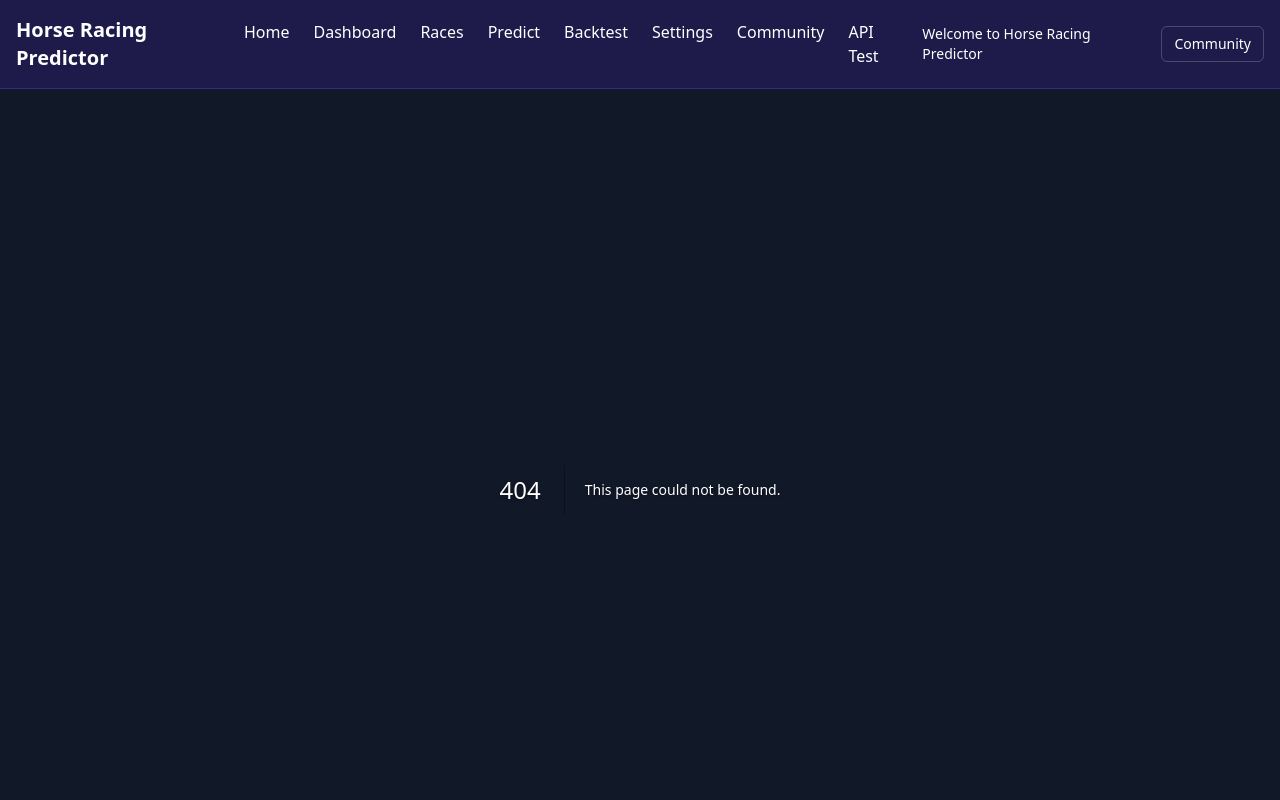
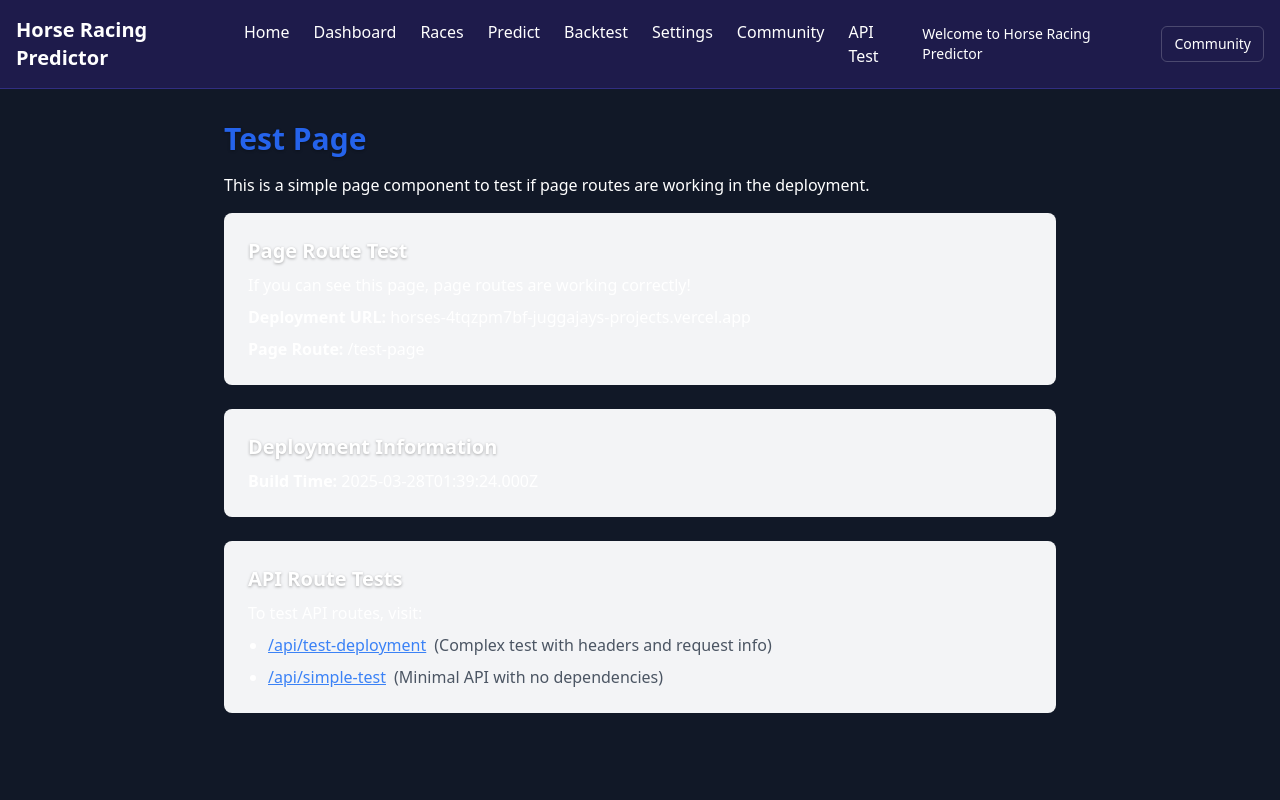
Before and after one commit to juggajay/racing-tool, a Next.js app: page /test-page in a window 1280 px wide. Before the commit this address had no page. Shown: the top 800 px of the page. Built offline with nearby package versions, Linux system fonts and the light colour scheme.

Commit message:
Add test page and simple API route for deployment testing

```diff
--- /dev/null
+++ b/src/app/api/simple-test/route.js
@@ -0,0 +1,9 @@
+// Simple Test API
+// This is a very simple API route with minimal dependencies
+
+export function GET() {
+  return Response.json({
+    message: "Simple API route is working!",
+    timestamp: new Date().toISOString()
+  });
+}
--- /dev/null
+++ b/src/app/test-page/page.tsx
@@ -0,0 +1,56 @@
+// Test Page Component
+// This is a simple page component to test if page routes are working in the deployment
+
+export default function TestPage() {
+  return (
+    <div className="p-8 max-w-4xl mx-auto">
+      <h1 className="text-3xl font-bold text-blue-600 mb-4">Test Page</h1>
+      <p className="mb-4">This is a simple page component to test if page routes are working in the deployment.</p>
+
+      <div className="bg-gray-100 p-6 rounded-lg mb-6">
+        <h2 className="text-xl font-semibold mb-2">Page Route Test</h2>
+        <p>If you can see this page, page routes are working correctly!</p>
+        <p className="mt-2">
+          <strong>Deployment URL:</strong> horses-4tqzpm7bf-juggajays-projects.vercel.app
+        </p>
+        <p className="mt-2">
+          <strong>Page Route:</strong> /test-page
+        </p>
+      </div>
+
+      <div className="bg-gray-100 p-6 rounded-lg mb-6">
+        <h2 className="text-xl font-semibold mb-2">Deployment Information</h2>
+        <p><strong>Build Time:</strong> {new Date().toISOString()}</p>
+      </div>
+
+      <div className="bg-gray-100 p-6 rounded-lg">
+        <h2 className="text-xl font-semibold mb-2">API Route Tests</h2>
+        <p>To test API routes, visit:</p>
+        <ul className="list-disc pl-5 mt-2">
+          <li className="mb-2">
+            <a
+              href="/api/test-deployment"
+              className="text-blue-500 hover:text-blue-700 underline"
+              target="_blank"
+              rel="noopener noreferrer"
+            >
+              /api/test-deployment
+            </a>
+            <span className="ml-2 text-gray-600">(Complex test with headers and request info)</span>
+          </li>
+          <li>
+            <a
+              href="/api/simple-test"
+              className="text-blue-500 hover:text-blue-700 underline"
+              target="_blank"
+              rel="noopener noreferrer"
+            >
+              /api/simple-test
+            </a>
+            <span className="ml-2 text-gray-600">(Minimal API with no dependencies)</span>
+          </li>
+        </ul>
+      </div>
+    </div>
+  );
+}
```
